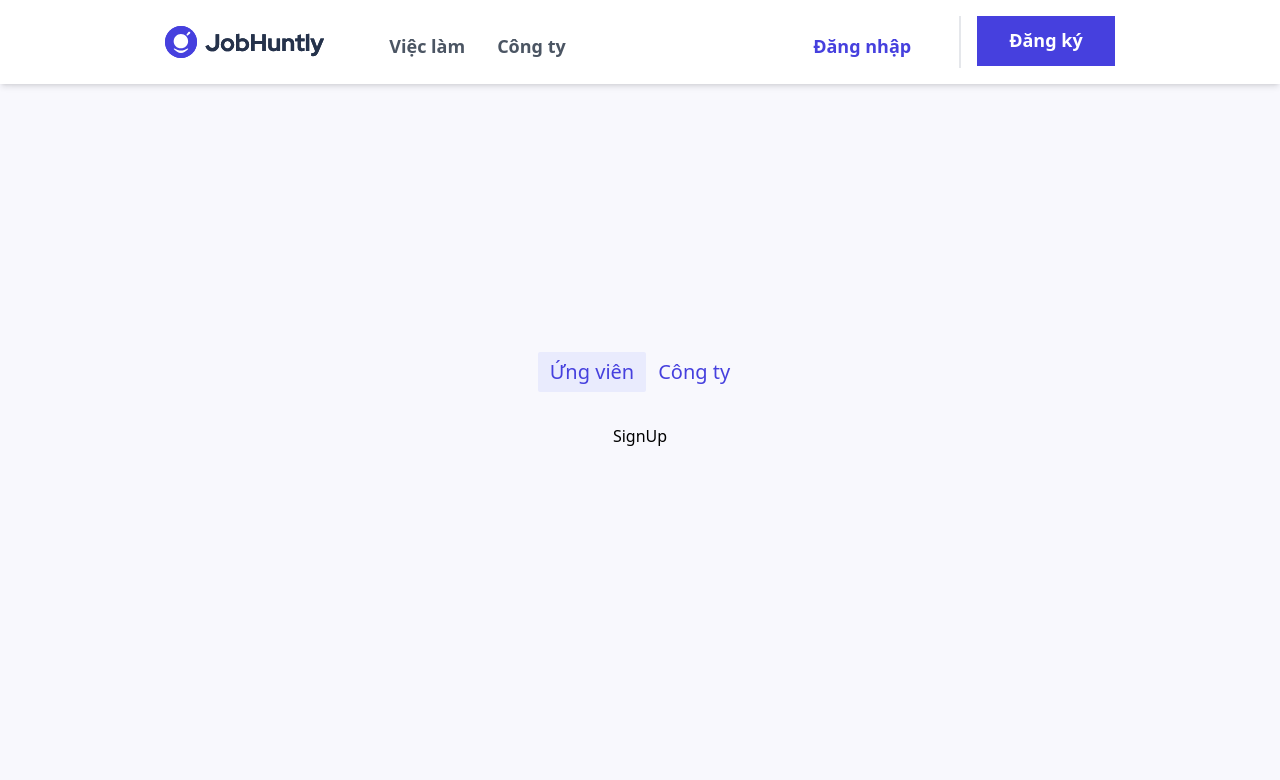
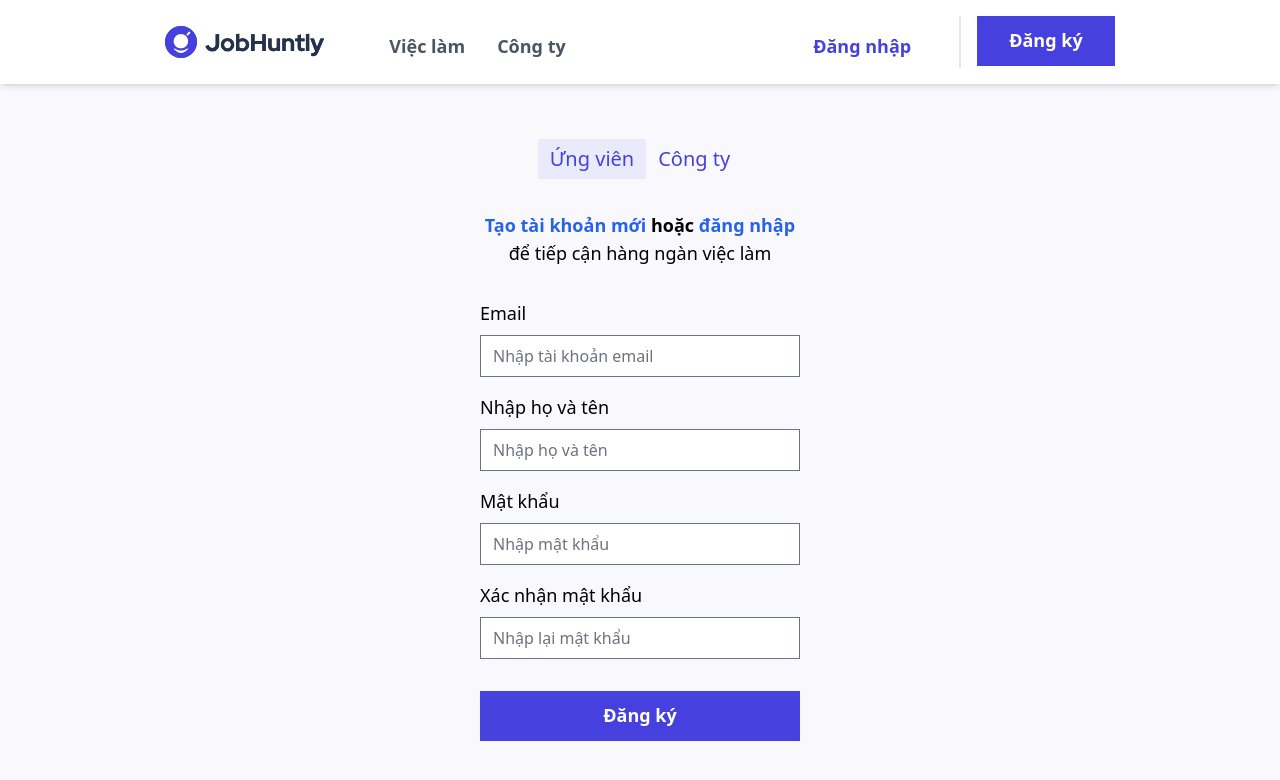
Before and after one commit to duynvm23451/job-huntly-fe, a React (Vite) app: page /auth/signup in a window 1280 px wide. Shown: the top 780 px of the page. Built offline with nearby package versions, Linux system fonts and the light colour scheme.

Commit message:
add sign up page and functionality

```diff
--- a/src/components/disposable/LastestJobGuestCard.jsx
+++ b/src/components/disposable/LastestJobGuestCard.jsx
@@ -9,7 +9,7 @@ const LastestJobGuestCard = ({
   categories,
 }) => {
   return (
-    <div className="grid grid-cols-7 bg-white px-8 py-6">
+    <div className="grid grid-cols-7 bg-white px-8 py-4">
       <img src={logo} alt="logo" className="w-18 h-18 col-span-1" />
       <div className="col-span-6">
         <h1 className="text-xl font-semibold">{title}</h1>
@@ -18,7 +18,7 @@ const LastestJobGuestCard = ({
           <p className="text-xl">・</p>
           <p>{location}</p>
         </div>
-        <div className="flex items-center mt-2 ">
+        <div className="flex items-center mt-2">
           <SmallCategoryCard
             textColor={"text-green-600"}
             bgColor={"bg-green-100"}
--- a/src/components/layout/AuthLayout.jsx
+++ b/src/components/layout/AuthLayout.jsx
@@ -7,7 +7,7 @@ const AuthLayout = () => {
   const dispatch = useDispatch();
   const roleTab = useSelector((state) => state.role.role);
   return (
-    <div className="bg-custom-neutral flex flex-col justify-center items-center pt-18 h-screen">
+    <div className="bg-custom-neutral flex flex-col justify-center items-center pt-20 h-screen">
       <ul className="flex mb-8">
         <li
           className={`text-xl font-medium text-custom-violet px-3 py-1.5 rounded-sm cursor-pointer ${
--- a/src/components/layout/section/company-detail/CompanyDetailContentSection.jsx
+++ b/src/components/layout/section/company-detail/CompanyDetailContentSection.jsx
@@ -26,11 +26,11 @@ const CompanyDetailContentSection = ({ company }) => {
     <section className="bg-white py-16">
       <Content>
         <div className="grid grid-cols-12 h-fit">
-          <div className="col-span-8 h-full">
+          <div className="xl:col-span-8 col-span-7 h-full">
             <h1 className="text-3xl font-semibold mb-3">Mô tả</h1>
             <p>{company.description}</p>
           </div>
-          <div className="col-span-4 ml-16 h-full break-words">
+          <div className="xl:col-span-4 col-span-5 ml-16 h-full break-words">
             <h1 className="text-2xl font-semibold">
               Chia sẻ công ty với bạn bè
             </h1>
--- a/src/components/shared/Content.jsx
+++ b/src/components/shared/Content.jsx
@@ -1,6 +1,12 @@
+import { useRouteLoaderData } from "react-router-dom";
+
 const Content = ({ className, children, ...props }) => {
+  const token = useRouteLoaderData("root");
   return (
-    <div className={`3xl:w-3/4 w-11/12 px-28 mx-auto ${className}`} {...props}>
+    <div
+      className={`3xl:w-3/4 ${!token && "w-11/12"} px-28 mx-auto ${className}`}
+      {...props}
+    >
       {children}
     </div>
   );
--- a/src/pages/Authenticate.jsx
+++ b/src/pages/Authenticate.jsx
@@ -25,9 +25,7 @@ const Authenticate = () => {
   }, []);
 
   return (
-    <div className="h-screen bg-custom-neutral-2 relative z-40">
-      Authenticate
-    </div>
+    <div className="h-screen bg-custom-neutral relative z-40">Authenticate</div>
   );
 };
 
--- a/src/pages/Login.jsx
+++ b/src/pages/Login.jsx
@@ -1,9 +1,12 @@
 import GoogleIcon from "@/components/icons/GoogleIcon";
 import RectangleButton from "@/components/shared/RectangleButton";
 import { OAuth2ConfigGoogle } from "@/configurations/configuration";
+import { setToken } from "@/services/localStorageService";
 import { EMPLOYEE, RECRUITER, roleActions } from "@/store/role-slice";
+import { login } from "@/utils/http";
 import React, { useState } from "react";
 import { useDispatch, useSelector } from "react-redux";
+import { Link, useNavigate } from "react-router-dom";
 
 const Login = () => {
   const handleClick = () => {
@@ -16,11 +19,26 @@ const Login = () => {
     )}&response_type=code&client_id=${googleClientId}&scope=openid%20email%20profile`;
     window.location.href = targetUrl;
   };
+
+  const handleSubmit = async (event) => {
+    event.preventDefault();
+
+    const fd = new FormData(event.target);
+    const formData = Object.fromEntries(fd.entries());
+    const data = await login(formData);
+    setToken(data.data.token);
+    window.location.href = "/";
+  };
   return (
     <>
       <p className="text-lg font-semibold">
-        <span className="text-blue-600">Tạo tài khoản mới</span> hoặc{" "}
-        <span className="text-blue-600">đăng nhập</span>
+        <Link to={"/auth/signup"} className="text-blue-600 cursor-pointer">
+          Tạo tài khoản mới
+        </Link>{" "}
+        hoặc{" "}
+        <Link to={"/auth/login"} className="text-blue-600 cursor-pointer">
+          đăng nhập
+        </Link>
       </p>
       <p className="text-lg">để tiếp cận hàng ngàn việc làm</p>
       <button
@@ -32,21 +50,23 @@ const Login = () => {
       </button>
       <div className="flex items-end justify-between w-1/4 my-4">
         <div className="w-20 h-0.5 bg-custom-neutral-2 mb-2" />
-        <span>Hoặc đăng nhập bằng email</span>
+        <span className="text-center">Hoặc đăng nhập bằng email</span>
         <div className="w-20 h-0.5 bg-custom-neutral-2 mb-2" />
       </div>
-      <form className="w-1/4">
+      <form className="w-1/4" onSubmit={handleSubmit}>
         <label className="text-lg font-medium">Email</label>
         <input
           className="w-full block mt-2 mb-4"
           placeholder="Nhập tài khoản email"
           type="email"
+          name="email"
         />
         <label className="text-lg font-medium">Mật khẩu</label>
         <input
           className="w-full block mt-2 mb-8"
           placeholder="Nhập tài khoản email"
           type="password"
+          name="password"
         />
         <RectangleButton className={"w-full"}>Đăng nhập</RectangleButton>
       </form>
--- a/src/pages/SignUp.jsx
+++ b/src/pages/SignUp.jsx
@@ -1,7 +1,67 @@
+import RectangleButton from "@/components/shared/RectangleButton";
+import { signup } from "@/utils/http";
 import React from "react";
+import { useSelector } from "react-redux";
+import { Link } from "react-router-dom";
 
 const SignUp = () => {
-  return <div>SignUp</div>;
+  const role = useSelector((state) => state.role.role);
+  const handleSubmit = async (event) => {
+    event.preventDefault();
+
+    const fd = new FormData(event.target);
+    const formData = Object.fromEntries(fd.entries());
+    formData.role = role;
+
+    const responseData = await signup(formData);
+    console.log(responseData);
+  };
+  return (
+    <>
+      <p className="text-lg font-semibold">
+        <Link to={"/auth/login"} className="text-blue-600 cursor-pointer">
+          Tạo tài khoản mới
+        </Link>{" "}
+        hoặc{" "}
+        <Link to={"/auth/signup"} className="text-blue-600 cursor-pointer">
+          đăng nhập
+        </Link>
+      </p>
+      <p className="text-lg">để tiếp cận hàng ngàn việc làm</p>
+      <form className="w-1/4 mt-8" onSubmit={handleSubmit}>
+        <label className="text-lg font-medium">Email</label>
+        <input
+          className="w-full block mt-2 mb-4"
+          placeholder="Nhập tài khoản email"
+          type="email"
+          name="email"
+        />
+        <label className="text-lg font-medium">Nhập họ và tên</label>
+        <input
+          className="w-full block mt-2 mb-4"
+          placeholder="Nhập họ và tên"
+          type="text"
+          name="username"
+        />
+        <label className="text-lg font-medium">Mật khẩu</label>
+        <input
+          className="w-full block mt-2 mb-4"
+          placeholder="Nhập mật khẩu"
+          type="password"
+          name="password"
+        />
+        <label className="text-lg font-medium">Xác nhận mật khẩu</label>
+        <input
+          className="w-full block mt-2 mb-8"
+          placeholder="Nhập lại mật khẩu"
+          type="password"
+          name="passwordConfirmation"
+        />
+
+        <RectangleButton className={"w-full"}>Đăng ký</RectangleButton>
+      </form>
+    </>
+  );
 };
 
 export default SignUp;
--- /dev/null
+++ b/src/pages/VerifyEmail.jsx
@@ -0,0 +1,59 @@
+import { verifyEmail } from "@/utils/http";
+import React, { useEffect, useState } from "react";
+import { Link, useSearchParams } from "react-router-dom";
+
+const VerifyEmail = () => {
+  const [searchParams, setSearchParams] = useSearchParams();
+  const [isLoading, setIsLoading] = useState(false);
+  const [verificationStatus, setVerificationStatus] = useState(null);
+  const [message, setMessage] = useState("");
+  useEffect(() => {
+    const verifyToken = searchParams.get("token");
+    if (verifyToken) {
+      const verify = async () => {
+        const data = await verifyEmail(verifyToken);
+        console.log(data);
+        if (data.success) {
+          setVerificationStatus("success");
+        } else {
+          setVerificationStatus("failure");
+          setMessage(data.message);
+        }
+      };
+
+      verify();
+    }
+  }, []);
+  return (
+    <div className="h-screen bg-custom-neutral ">
+      {verificationStatus === "success" && (
+        <div className="h-full flex flex-col justify-center items-center text-lg font-semibold">
+          <p>Xác nhận email thành công</p>
+          <Link to={"/auth/login"} className="text-blue-600 cursor-pointer">
+            Đăng nhập
+          </Link>
+        </div>
+      )}
+      {verificationStatus === "failure" && (
+        <div className="flex justify-center items-center">
+          <p className="text-center">{message}</p>
+          <form className="w-1/4" onSubmit={handleSubmit}>
+            <label className="text-lg font-medium">
+              Nhập email để gửi lại mail xác thực
+            </label>
+            <input
+              className="w-full block mt-2 mb-4"
+              placeholder="Nhập tài khoản email"
+              type="email"
+              name="email"
+            />
+            <RectangleButton className={"w-full"}>Đăng nhập</RectangleButton>
+          </form>
+        </div>
+      )}
+      {!verificationStatus && <div>Verifying email...</div>}
+    </div>
+  );
+};
+
+export default VerifyEmail;
--- a/src/router/index.jsx
+++ b/src/router/index.jsx
@@ -12,6 +12,7 @@ import { tokenLoader } from "@/services/authenitcationService";
 import Home from "@/pages/Home";
 import CompaniesList from "@/pages/CompaniesList";
 import JobsList from "@/pages/JobsList";
+import VerifyEmail from "@/pages/VerifyEmail";
 
 const router = createBrowserRouter([
   {
@@ -58,6 +59,10 @@ const router = createBrowserRouter([
         path: "oauth2/login/google",
         element: <Authenticate />,
       },
+      {
+        path: "register/verifyEmail",
+        element: <VerifyEmail />,
+      },
     ],
   },
 ]);
```
Also changed, not shown: src/utils/http.js (+35 -0 lines).
